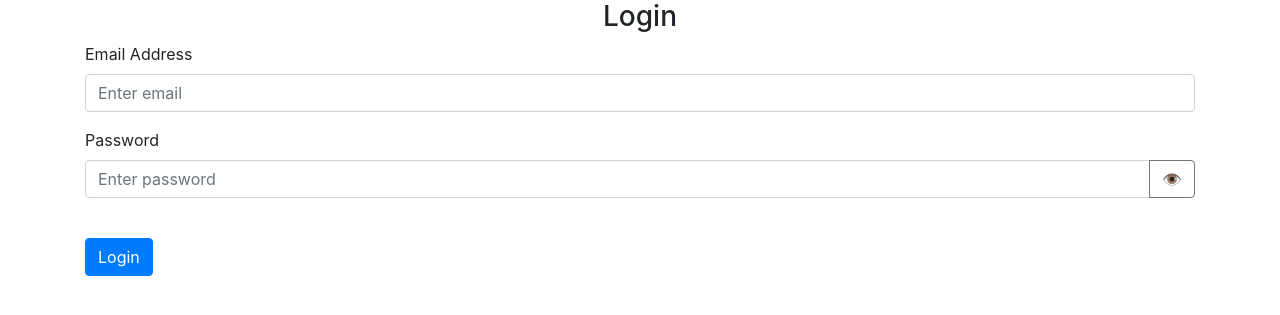
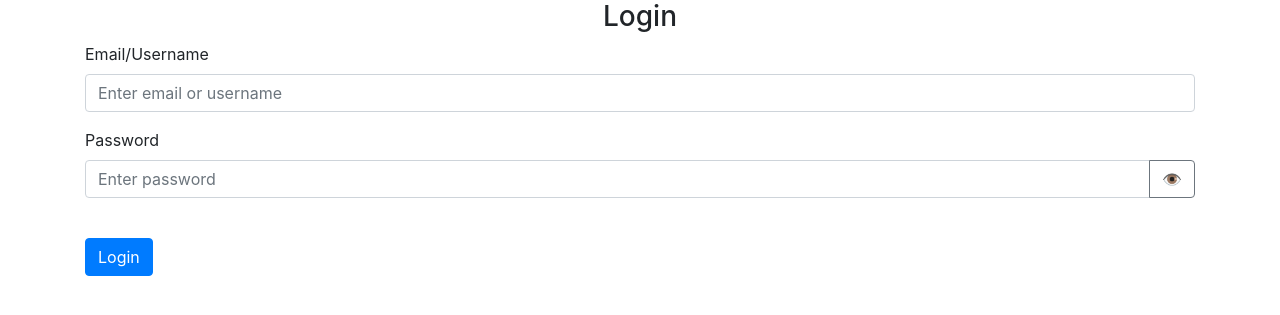
Before and after one commit to mila-z/baba-wisdom, a Flask app: template templates/login.html in a window 1280 px wide. Shown: the part 56-371 px from the top of the page. Run offline with Flask 3, Linux system fonts and the light colour scheme; the template is opened without the code that fills it, so the values that code supplies are empty; parts of the project's set-up code (start-up, migrations or seed data) failed here and were passed over; some libraries are stand-ins or nearby versions.

Commit message:
feat: make login with email or username

```diff
--- a/templates/login.html
+++ b/templates/login.html
@@ -4,13 +4,13 @@
 <form method="POST">
     <h3 align="center">Login</h3>
     <div class="form-group">
-        <label for="email">Email Address</label>
+        <label for="email_or_username">Email/Username</label>
         <input
-            type="email"
+            type="text"
             class="form-control"
-            id="email"
-            name="email"
-            placeholder="Enter email"
+            id="email_or_username"
+            name="email_or_username"
+            placeholder="Enter email or username"
         />
     </div>
     <div class="form-group">
```
